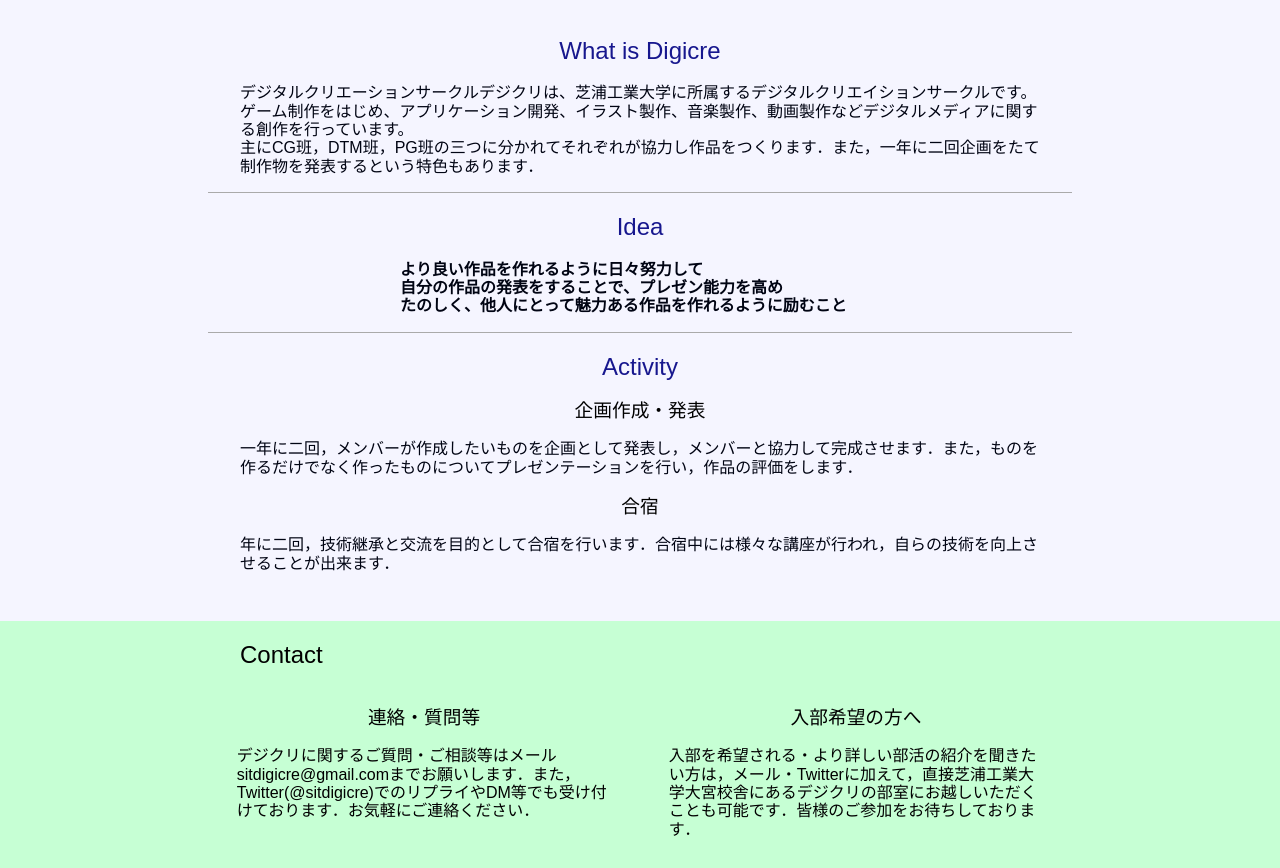
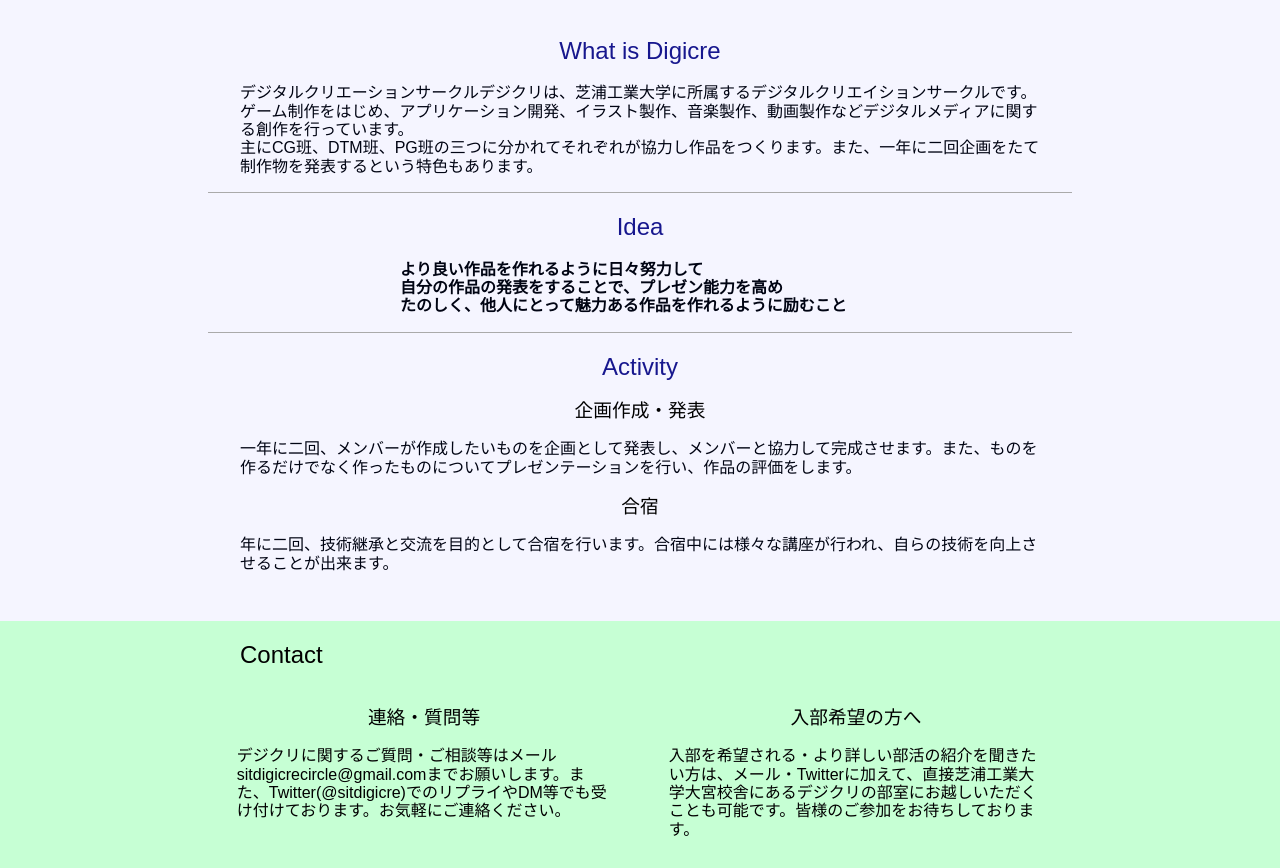
Before and after one commit to SIT-DigiCre/oldsite, a plain HTML site: page index.html in a window 1280 px wide. Shown: the part 260-1128 px from the top of the page. Drawn offline with Linux system fonts and the light colour scheme; a web font is replaced by a local one.

Commit message:
[ci skip] UPDATEE WEBPAGE

```diff
--- a/index.html
+++ b/index.html
@@ -61,7 +61,7 @@
               <section class="description">
                 <h2>What is Digicre</h2>
                 <p>デジタルクリエーションサークルデジクリは、芝浦工業大学に所属するデジタルクリエイションサークルです。ゲーム制作をはじめ、アプリケーション開発、イラスト製作、音楽製作、動画製作などデジタルメディアに関する創作を行っています。</p>
-                <p>主にCG班，DTM班，PG班の三つに分かれてそれぞれが協力し作品をつくります．また，一年に二回企画をたて制作物を発表するという特色もあります．</p>
+                <p>主にCG班、DTM班、PG班の三つに分かれてそれぞれが協力し作品をつくります。また、一年に二回企画をたて制作物を発表するという特色もあります。</p>
               </section>
               <section class="description">
                 <h2>Idea</h2>
@@ -74,9 +74,9 @@
               <section class="description">
                 <h2>Activity</h2>
                 <h3>企画作成・発表</h3>
-                <p>一年に二回，メンバーが作成したいものを企画として発表し，メンバーと協力して完成させます．また，ものを作るだけでなく作ったものについてプレゼンテーションを行い，作品の評価をします．</p>
+                <p>一年に二回、メンバーが作成したいものを企画として発表し、メンバーと協力して完成させます。また、ものを作るだけでなく作ったものについてプレゼンテーションを行い、作品の評価をします。</p>
                 <h3>合宿</h3>
-                <p>年に二回，技術継承と交流を目的として合宿を行います．合宿中には様々な講座が行われ，自らの技術を向上させることが出来ます．</p>
+                <p>年に二回、技術継承と交流を目的として合宿を行います。合宿中には様々な講座が行われ、自らの技術を向上させることが出来ます。</p>
               </section>
             </div>
           </div>
@@ -94,13 +94,13 @@
               <div class="col-xs-12 col-md-6">
                 <div class="box contact">
                   <h3>連絡・質問等</h3>
-                  <p>デジクリに関するご質問・ご相談等はメールsitdigicre@gmail.comまでお願いします．また，Twitter(@sitdigicre)でのリプライやDM等でも受け付けております．お気軽にご連絡ください．</p>
+                  <p>デジクリに関するご質問・ご相談等はメールsitdigicrecircle@gmail.comまでお願いします。また、Twitter(@sitdigicre)でのリプライやDM等でも受け付けております。お気軽にご連絡ください。</p>
                 </div>
               </div>
               <div class="col-xs-12 col-md-6">
                 <div class="box contact">
                   <h3>入部希望の方へ</h3>
-                  <p>入部を希望される・より詳しい部活の紹介を聞きたい方は，メール・Twitterに加えて，直接芝浦工業大学大宮校舎にあるデジクリの部室にお越しいただくことも可能です．皆様のご参加をお待ちしております．</p>
+                  <p>入部を希望される・より詳しい部活の紹介を聞きたい方は、メール・Twitterに加えて、直接芝浦工業大学大宮校舎にあるデジクリの部室にお越しいただくことも可能です。皆様のご参加をお待ちしております。</p>
                 </div>
               </div>
             </div>
```
